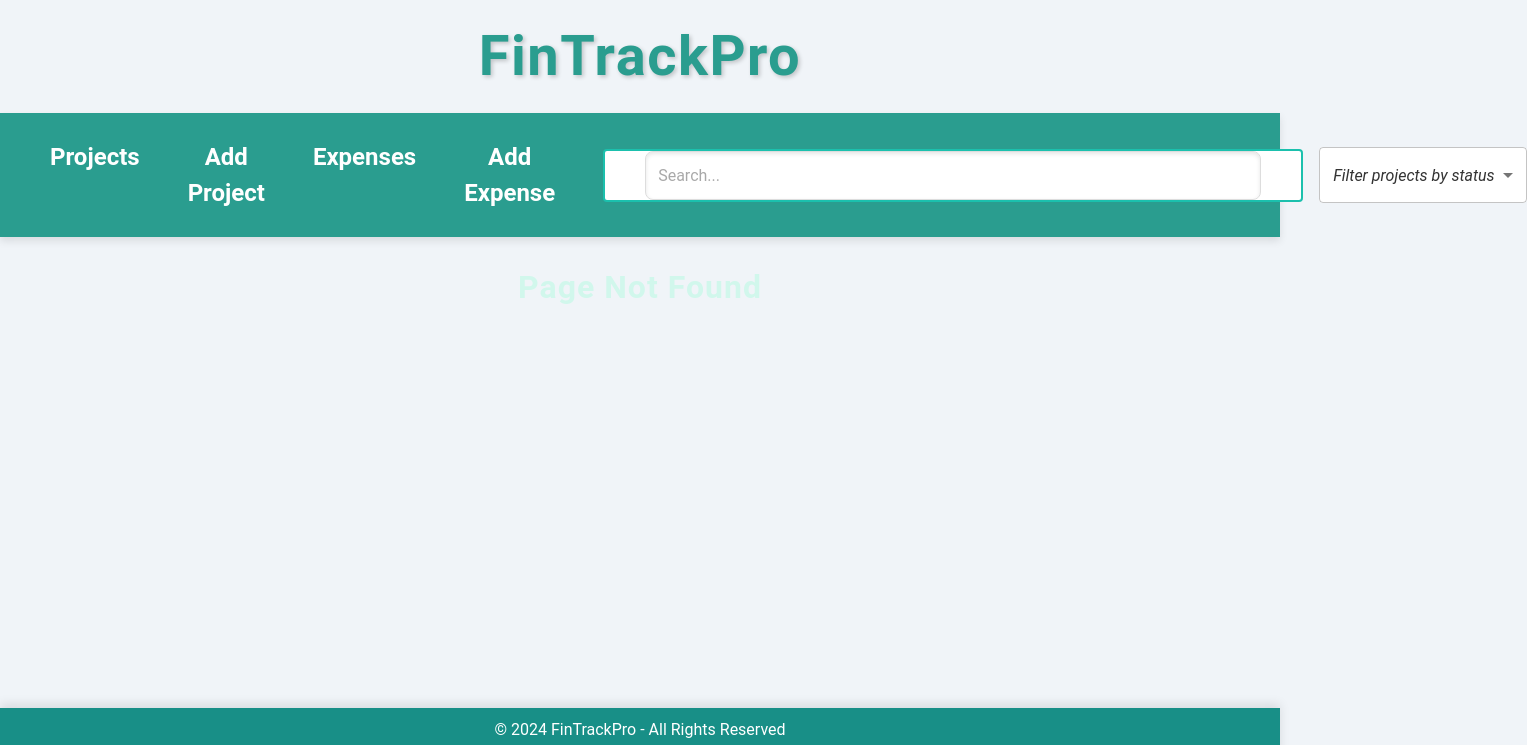
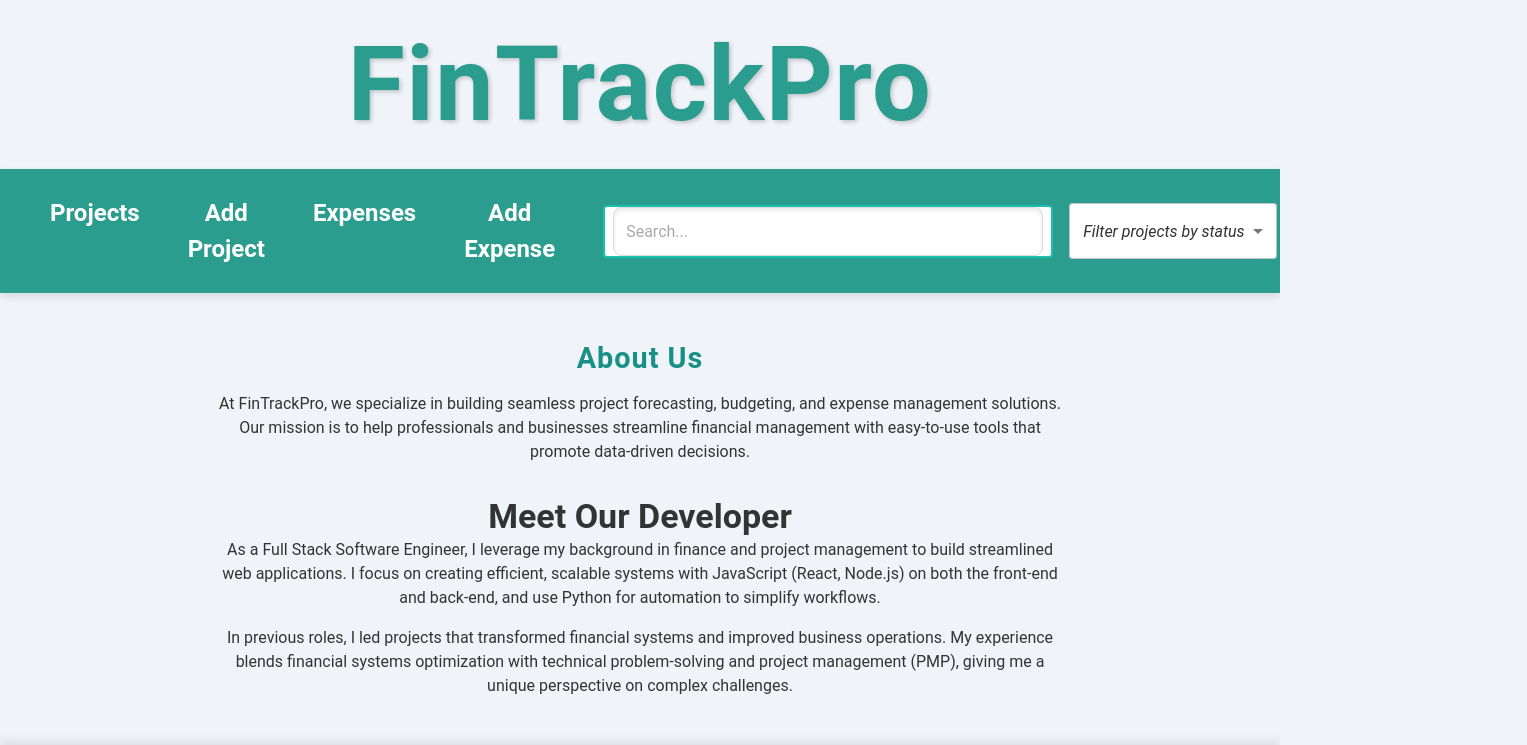
Before and after one commit to ronniearistil/FinTrackFlow, a React (Create React App) app: page /about in a window 1280 px wide. Shown: the top 745 px of the page, 1527 px wide, since content can reach past the window. Built offline with nearby package versions, Linux system fonts and the light colour scheme; no server answers.

Commit message:
update footer and styling

```diff
--- /dev/null
+++ b/src/Components/AboutUs.jsx
@@ -0,0 +1,32 @@
+// src/Components/AboutUs.jsx
+import React from 'react';
+import { Box, Typography, Container } from '@mui/material';
+
+const AboutUs = () => (
+  <Container maxWidth="md" sx={{ padding: '2rem 0', textAlign: 'center' }}>
+    <Typography variant="h2" sx={{ fontWeight: 'bold', marginBottom: '1rem' }}>
+      About Us
+    </Typography>
+    <Typography variant="body1" paragraph>
+      At FinTrackPro, we specialize in building seamless project forecasting, budgeting,
+      and expense management solutions. Our mission is to help professionals and businesses
+      streamline financial management with easy-to-use tools that promote data-driven decisions.
+    </Typography>
+    <Typography variant="h4" sx={{ marginTop: '2rem', fontWeight: 'bold' }}>
+      Meet Our Developer
+    </Typography>
+    <Typography variant="body1" paragraph>
+      As a Full Stack Software Engineer, I leverage my background in finance and project management
+      to build streamlined web applications. I focus on creating efficient, scalable systems with
+      JavaScript (React, Node.js) on both the front-end and back-end, and use Python for automation
+      to simplify workflows.
+    </Typography>
+    <Typography variant="body1" paragraph>
+      In previous roles, I led projects that transformed financial systems and improved
+      business operations. My experience blends financial systems optimization with technical
+      problem-solving and project management (PMP), giving me a unique perspective on complex challenges.
+    </Typography>
+  </Container>
+);
+
+export default AboutUs;
--- a/src/Components/App.jsx
+++ b/src/Components/App.jsx
@@ -1,55 +1,39 @@
 // src/App.jsx
-// Entry point for the application. Handles routing between different pages.
-// Uses Context Provider to share state across components.
-
 import React, { useState } from 'react';
-import { Routes, Route, Navigate } from 'react-router-dom';
+import { ProjectProvider } from './ProjectContext.jsx';
+import Header from './Header.jsx';
+import NavBar from './NavBar.jsx';
+import ProjectsContainer from './ProjectsContainer.jsx';
+import ExpensesContainer from './ExpensesContainer.jsx';
+import ProjectForm from './ProjectForm.jsx';
+import ExpenseForm from './ExpenseForm.jsx';
+import Footer from './Footer.jsx';
+import AboutUs from './AboutUs.jsx'; // Import AboutUs component
+import { Route, Routes, Navigate } from 'react-router-dom';
 import { CssBaseline, ThemeProvider } from '@mui/material';
-import Header from './Header';
-import NavBar from './NavBar';
-import ProjectsContainer from './ProjectsContainer';
-import ExpensesContainer from './ExpensesContainer';
-import ProjectForm from './ProjectForm';
-import ExpenseForm from './ExpenseForm';
-import Footer from './Footer';
-import { ProjectProvider } from './ProjectContext';
-import theme from '../theme'; // Custom theme using MUI
+import theme from '../theme'; // Custom theme
 
 const App = () => {
-  // State lifting: Search term and status filter are lifted to be shared across components.
   const [searchTerm, setSearchTerm] = useState('');
   const [statusFilter, setStatusFilter] = useState('');
 
   return (
     <ThemeProvider theme={theme}>
       <CssBaseline />
-      {/* ProjectProvider provides state context across the app */}
       <ProjectProvider>
         <div className="App">
-          <Header />
-          {/* NavBar sends search input and status filters back to App */}
+          <Header /> {/* Header with the clickable H1 */}
           <NavBar
-            onSearch={setSearchTerm}
-            onStatusFilter={setStatusFilter}
+            onSearch={(term) => setSearchTerm(term)}
+            onStatusFilter={(status) => setStatusFilter(status)}
           />
           <Routes>
-            {/* Navigate redirects from "/" to "/projects" */}
             <Route path="/" element={<Navigate to="/projects" />} />
-            <Route
-              path="/projects"
-              element={
-                <ProjectsContainer
-                  searchTerm={searchTerm}
-                  statusFilter={statusFilter}
-                />
-              }
-            />
+            <Route path="/projects" element={<ProjectsContainer searchTerm={searchTerm} statusFilter={statusFilter} />} />
             <Route path="/projects/new" element={<ProjectForm />} />
-            <Route
-              path="/expenses"
-              element={<ExpensesContainer searchTerm={searchTerm} />}
-            />
+            <Route path="/expenses" element={<ExpensesContainer searchTerm={searchTerm} />} />
             <Route path="/expenses/new" element={<ExpenseForm />} />
+            <Route path="/about" element={<AboutUs />} /> {/* About Us route */}
             <Route path="*" element={<h2>Page Not Found</h2>} />
           </Routes>
           <Footer />
--- a/src/Components/Footer.jsx
+++ b/src/Components/Footer.jsx
@@ -1,14 +1,30 @@
 // src/components/Footer.jsx
 import React from 'react';
+import { Link } from 'react-router-dom'; // Import Link for navigation
 
 const Footer = () => (
   <footer className="footer">
     <p>&copy; 2024 FinTrackPro - All Rights Reserved</p>
     <p>Powered by FinTrackPro, A Seamless Project Forecasting, Budgeting, and Expense Management Hub.</p>
     <div className="footer-links">
-      <a href="https://www.linkedin.com/in/aristil-mba-pmp/" target="_blank" rel="noopener noreferrer">Connect on LinkedIn</a>
+      <Link to="/about" style={{ textDecoration: 'none', color: 'inherit' }}>
+        About Us
+      </Link>
+      <a
+        href="https://www.linkedin.com/in/aristil-mba-pmp/"
+        target="_blank"
+        rel="noopener noreferrer"
+      >
+        Connect on LinkedIn
+      </a>
       <a href="mailto:contact@fintrackpro.com">Email Us</a>
-      <a href="https://twitter.com/yourusername" target="_blank" rel="noopener noreferrer">Follow us on Twitter</a>
+      <a
+        href="https://twitter.com/yourusername"
+        target="_blank"
+        rel="noopener noreferrer"
+      >
+        Follow us on Twitter
+      </a>
     </div>
   </footer>
 );
--- a/src/Components/Header.jsx
+++ b/src/Components/Header.jsx
@@ -1,6 +1,7 @@
 // src/Components/Header.jsx
 import React from 'react';
 import { Typography, Box } from '@mui/material';
+import { Link } from 'react-router-dom'; // Import Link for routing
 
 const Header = () => (
   <Box
@@ -10,17 +11,20 @@ const Header = () => (
       mb: 3, // Add margin at the bottom for spacing
     }}
   >
+    <Link to="/about" style={{ textDecoration: 'none' }}> {/* Clickable H1 */}
       <Typography
         variant="h1"
         sx={{
-        fontSize: '3.5rem', // 40% larger size
+          fontSize: '6.5rem',
           fontWeight: 'bold', // Bold text
           color: '#2a9d8f', // Optional color matching the theme
-        textShadow: '2px 2px 4px rgba(0, 0, 0, 0.2)', // Add subtle shadow
+          textShadow: '2px 2px 4px rgba(0, 0, 0, 0.2)', // Subtle shadow
+          cursor: 'pointer', // Change cursor to pointer
         }}
       >
         FinTrackPro
       </Typography>
+    </Link>
   </Box>
 );
 
--- a/src/Components/NavBar.jsx
+++ b/src/Components/NavBar.jsx
@@ -1,37 +1,18 @@
 // src/Components/NavBar.jsx
 import React, { useState } from 'react';
 import { AppBar, Toolbar, InputBase, Box, MenuItem, Select, FormControl } from '@mui/material';
-import NavLink from './NavLink'; // Reusable NavLink component
+import NavLink from './NavLink'; // Import reusable NavLink component
 
 const NavBar = ({ onSearch, onStatusFilter }) => {
   const [searchTerm, setSearchTerm] = useState('');
   const [status, setStatus] = useState('');
 
-  // Handle Search Input Changes
-  const handleSearchChange = (event) => {
-    const value = event.target.value;
-    setSearchTerm(value);
-    onSearch(value);
-  };
-
-  // Handle Filter Changes for Status
-  const handleStatusChange = (event) => {
-    const value = event.target.value;
-    setStatus(value);
-    onStatusFilter(value);
-  };
-
   return (
     <AppBar
       position="static"
-      sx={{
-        bgcolor: '#2a9d8f',
-        boxShadow: '0px 4px 8px rgba(0, 0, 0, 0.1)',
-        mb: 2,
-      }}
+      sx={{ bgcolor: '#2a9d8f', boxShadow: '0px 4px 8px rgba(0, 0, 0, 0.1)', mb: 2 }}
     >
       <Toolbar sx={{ display: 'flex', justifyContent: 'space-between', gap: 4 }}>
-        {/* Navigation Links */}
         <Box sx={{ display: 'flex', gap: 2 }}>
           <NavLink to="/projects">Projects</NavLink>
           <NavLink to="/projects/new">Add Project</NavLink>
@@ -39,39 +20,27 @@ const NavBar = ({ onSearch, onStatusFilter }) => {
           <NavLink to="/expenses/new">Add Expense</NavLink>
         </Box>
 
-        {/* Centered Search and Filter */}
-        <Box
-          sx={{
-            display: 'flex',
-            alignItems: 'center',
-            gap: 2,
-            flexGrow: 1,
-            justifyContent: 'center',
-          }}
-        >
-          {/* Search Bar: 50% Longer & Centered */}
+        <Box sx={{ display: 'flex', alignItems: 'center', gap: 2, flexGrow: 1, justifyContent: 'center' }}>
           <InputBase
             placeholder="Search..."
             value={searchTerm}
-            onChange={handleSearchChange}
+            onChange={(e) => onSearch(e.target.value)}
             sx={{
               bgcolor: 'white',
               borderRadius: 1,
-              px: 5,
-              width: 700,
+              px: 1,
+              width: '450px', // Make the search bar 50% longer
               border: '2px solid #1bc0ad',
               '&:focus': { borderColor: '#188f87' },
             }}
           />
 
-          {/* Status Filter Dropdown */}
           <FormControl sx={{ minWidth: 200 }}>
             <Select
               displayEmpty
               value={status}
-              onChange={handleStatusChange}
+              onChange={(e) => onStatusFilter(e.target.value)}
               sx={{ bgcolor: 'white', borderRadius: 1 }}
-              inputProps={{ 'aria-label': 'Filter projects by status' }}
             >
               <MenuItem value="">
                 <em>Filter projects by status</em>
@@ -79,7 +48,7 @@ const NavBar = ({ onSearch, onStatusFilter }) => {
               <MenuItem value="In Progress">In Progress</MenuItem>
               <MenuItem value="Completed">Completed</MenuItem>
               <MenuItem value="At Risk">At Risk</MenuItem>
-              <MenuItem value="All">All</MenuItem> {/* Include "All" as requested */}
+              <MenuItem value="All">All</MenuItem>
             </Select>
           </FormControl>
         </Box>
```
Lines whose indentation alone changed are shown as unchanged.
